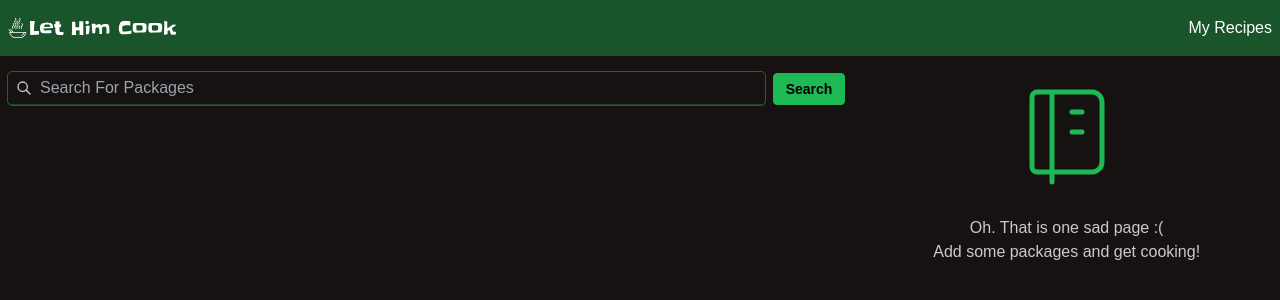
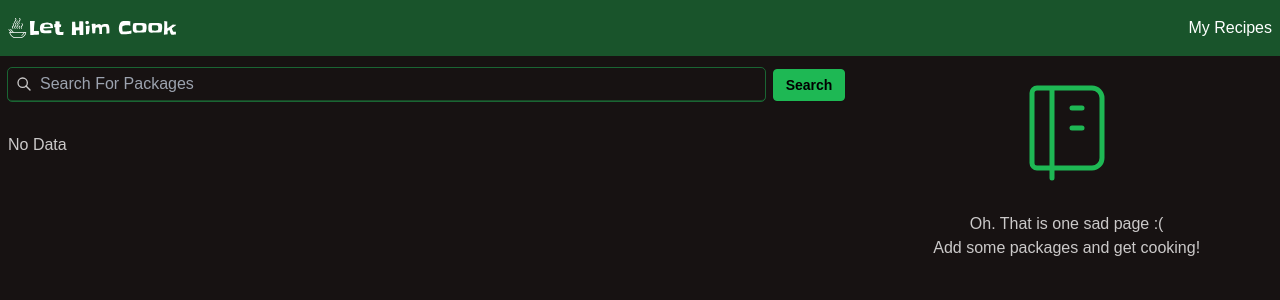
Before and after one commit to abhishekvash/let-him-cook, a React (Vite) app: page /search in a window 1280 px wide. Shown: the top 300 px of the page. Built offline with nearby package versions, Linux system fonts and the light colour scheme.

Commit message:
Minor refactors

```diff
--- a/src/layouts/DefaultLayout.tsx
+++ b/src/layouts/DefaultLayout.tsx
@@ -5,7 +5,7 @@ export function DefaultLayout() {
 	return (
 		<>
 			<Navbar />
-			<main className="w-full px-2 py-4">
+			<main className="w-full px-2 py-3">
 				<Outlet />
 			</main>
 		</>
--- a/src/pages/HomePage.tsx
+++ b/src/pages/HomePage.tsx
@@ -8,16 +8,19 @@ export function HomePage() {
 
 	useEffect(() => {
 		interval.current = setInterval(() => {
-			setStepCount(stepCount => stepCount + 1);
 			if (stepCount === 4) {
 				clearInterval(interval.current);
+				return;
 			}
+			setStepCount(stepCount => stepCount + 1);
 		}, 1000);
 
 		return () => {
 			clearInterval(interval.current);
 		};
-	});
+		// This is to ensure that the interval function only runs once since it has no dependencies
+		// eslint-disable-next-line react-hooks/exhaustive-deps
+	}, []);
 
 	return (
 		<div className="flex flex-col items-center justify-center md:h-[80vh]">
--- a/src/pages/MyRecipesPage.tsx
+++ b/src/pages/MyRecipesPage.tsx
@@ -11,7 +11,7 @@ export function MyRecipesPage() {
 			<h1 className="mb-6 border-b pb-2 text-2xl font-semibold">
 				Recipes
 			</h1>
-			{data && (
+			{data ? (
 				<Suspense fallback={<div>Loading...</div>}>
 					<Await resolve={data.recipes}>
 						{(recipes: RecipeWithIngredients[]) =>
@@ -42,6 +42,8 @@ export function MyRecipesPage() {
 						}
 					</Await>
 				</Suspense>
+			) : (
+				<p>No Data</p>
 			)}
 		</div>
 	);
--- a/src/pages/RecipeDetailsPage.tsx
+++ b/src/pages/RecipeDetailsPage.tsx
@@ -8,7 +8,7 @@ export function RecipeDetailsPage() {
 
 	return (
 		<>
-			{recipe && (
+			{recipe ? (
 				<div className="grid gap-4">
 					<h1 className="mb-2 border-b pb-2 text-2xl font-semibold">
 						{recipe.name}
@@ -50,6 +50,8 @@ export function RecipeDetailsPage() {
 						)}
 					</div>
 				</div>
+			) : (
+				<p>No Data</p>
 			)}
 		</>
 	);
--- a/src/pages/SearchPage.tsx
+++ b/src/pages/SearchPage.tsx
@@ -12,7 +12,7 @@ export function SearchPage() {
 		<div className="grid grid-cols-3 gap-4">
 			<div className="col-span-3 md:col-span-2">
 				<SearchBar />
-				{data && (
+				{data ? (
 					<Suspense fallback={<div>Loading...</div>}>
 						<Await resolve={data.packages}>
 							{(packages: SearchResult[]) =>
@@ -24,6 +24,8 @@ export function SearchPage() {
 							}
 						</Await>
 					</Suspense>
+				) : (
+					<p>No Data</p>
 				)}
 			</div>
 			<div className="col-span-3 md:col-span-1">
```
